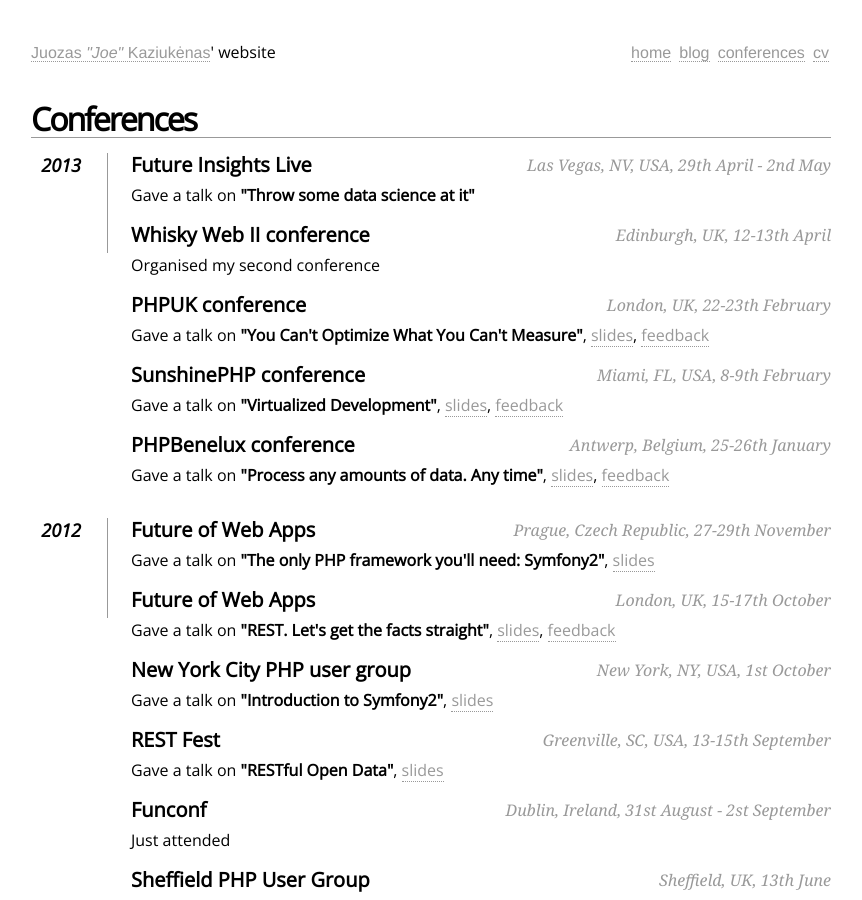
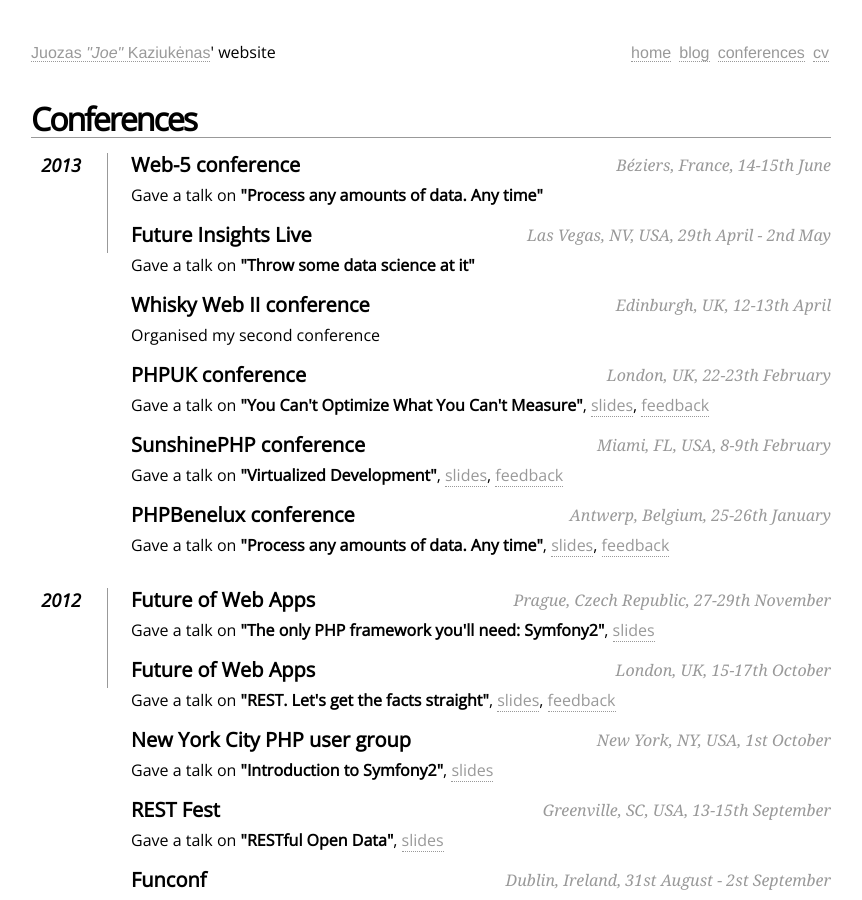
Before and after one commit to juokaz/juokaz.com, a Jekyll site: the page built from conferences.html, in a window 1280 px wide and 900 px high. Shown: the whole window, without its empty margins (209-1071 px from the left). Built offline with Jekyll 4.4.1, drawn with Linux system fonts in a browser that asks for light colours.

Commit message:
Added web-5 conference

```diff
--- a/_config.yml
+++ b/_config.yml
@@ -4,6 +4,11 @@
 conferences:
   - year: 2013
     talks:
+    - title: Web-5 conference
+      location: Béziers, France
+      date: 14-15th June
+      spoken:
+          - title: "Process any amounts of data. Any time"
     - title: Future Insights Live
       location: Las Vegas, NV, USA
       date: 29th April - 2nd May
```
